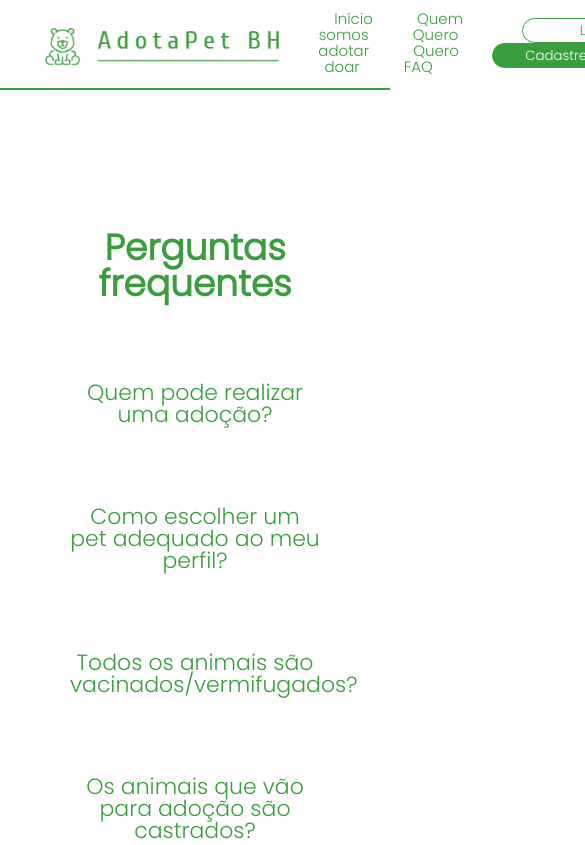
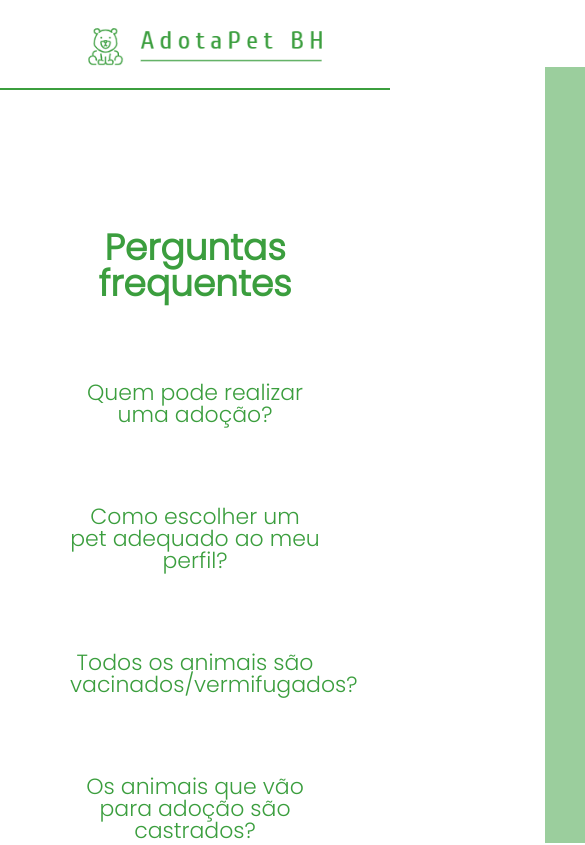
Before and after one commit to Guilherme-Ventura/AdotaPetBH-2.0, an Angular app: page /faq in a window 390 px wide. Shown: the top 845 px of the page, 585 px wide, since content can reach past the window. Built offline with nearby package versions, Linux system fonts and the light colour scheme.

Commit message:
Teste menu responsivo

```diff
--- a/src/app/componets/header/header.component.css
+++ b/src/app/componets/header/header.component.css
@@ -26,6 +26,45 @@
     left: 350px;
     justify-content: end;
 
+}
+
+.mobile-menu {
+    display: none;
+    cursor: pointer;
+}
+
+.mobile-menu div {
+    width: 32px;
+    height: 2px;
+    background: #3B9E3E;
+    margin: 8px;
+    transition: 0.3s;
+}
+
+@media (max-width:800px) {
+    body {
+        overflow-x: hidden;
+    }
+    .menu-container {
+        position: absolute;
+        top: 8vh;
+        right: 0;
+        width: 50vw;
+        height: 92vh;
+        background: #3b9e3e81;
+        flex-direction: column;
+        align-items: center;
+        justify-content: space-around;
+        transform: translateX(100%);
+        transition: 0.3s ease-in;
+    }
+    .menu a {
+        margin-left: 0;
+        opacity: 0;
+    }
+    .mobile-menu {
+        display: block;
+    }
 }
 
 .menu {
--- a/src/app/componets/header/header.component.html
+++ b/src/app/componets/header/header.component.html
@@ -1,27 +1,24 @@
+<body>
 <app-modal-login></app-modal-login>
 <app-modal-sign-up></app-modal-sign-up>
+
 
 <div class="header-container">
     <div class="logo">
         <img class="img-logo" src="/assets/img/imglogomenor.png">
     </div>
     <div class="menu-container">
+        <div class="mobile-menu">
+            <div class="line1"></div>
+            <div class="line2"></div>
+            <div class="line3"></div>
+        </div>
         <div class="menu">
-            <a routerLink="/">
-                Início
-            </a>
-            <a routerLink="/quemsomos">
-                Quem somos
-            </a>
-            <a routerLink="/queroadotar">
-                Quero adotar
-            </a>
-            <a routerLink="/querodoar">
-                Quero doar
-            </a>
-            <a routerLink="/faq">
-                FAQ
-            </a>
+            <a routerLink="/">Início</a>
+            <a routerLink="/quemsomos">Quem somos</a>
+            <a routerLink="/queroadotar">Quero adotar</a>
+            <a routerLink="/querodoar">Quero doar</a>
+            <a routerLink="/faq">FAQ</a>
         </div>
         <div class="buttons-container">
             <span class="buttons">
@@ -36,3 +33,4 @@
         </div>
     </div>
 </div>
+</body>
```
